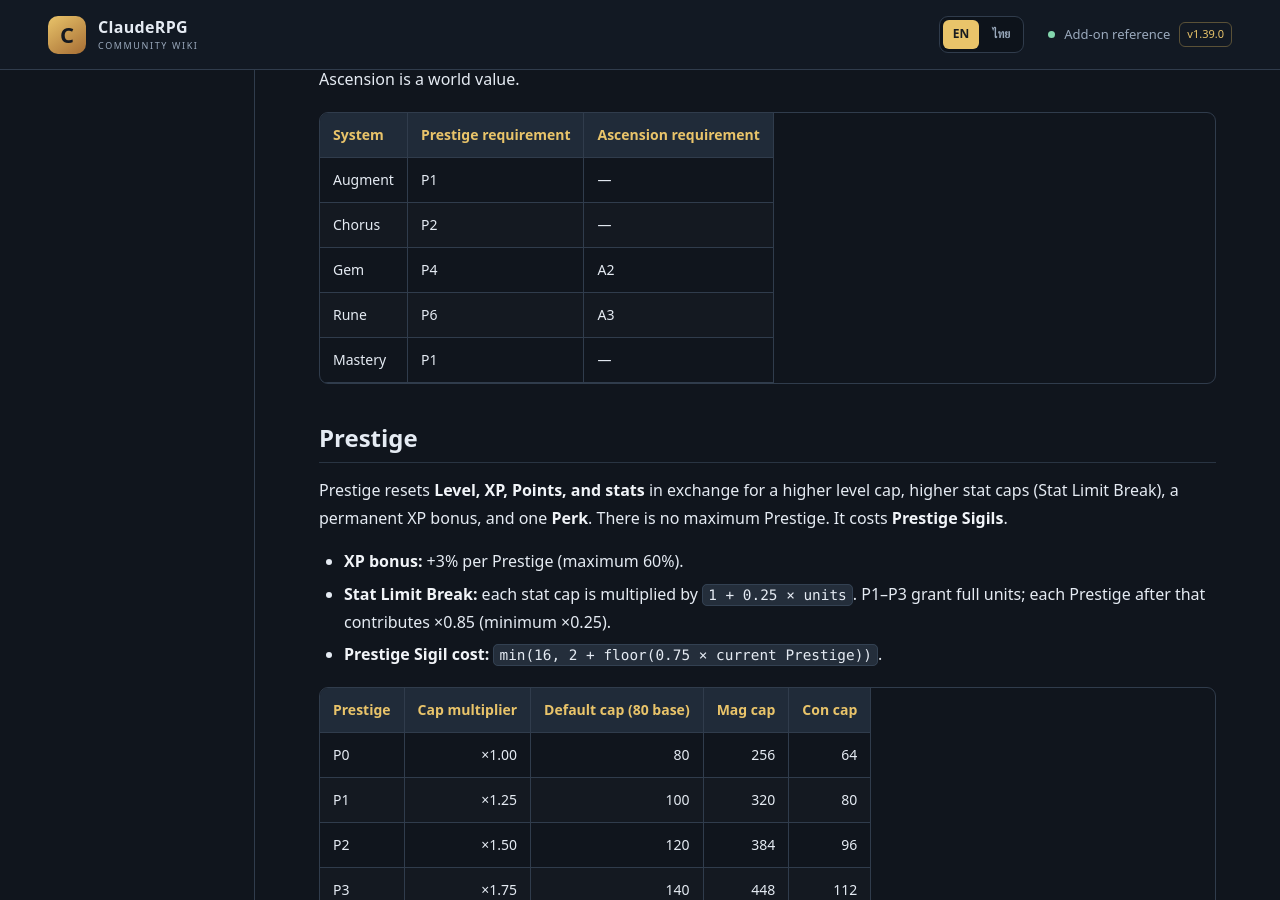
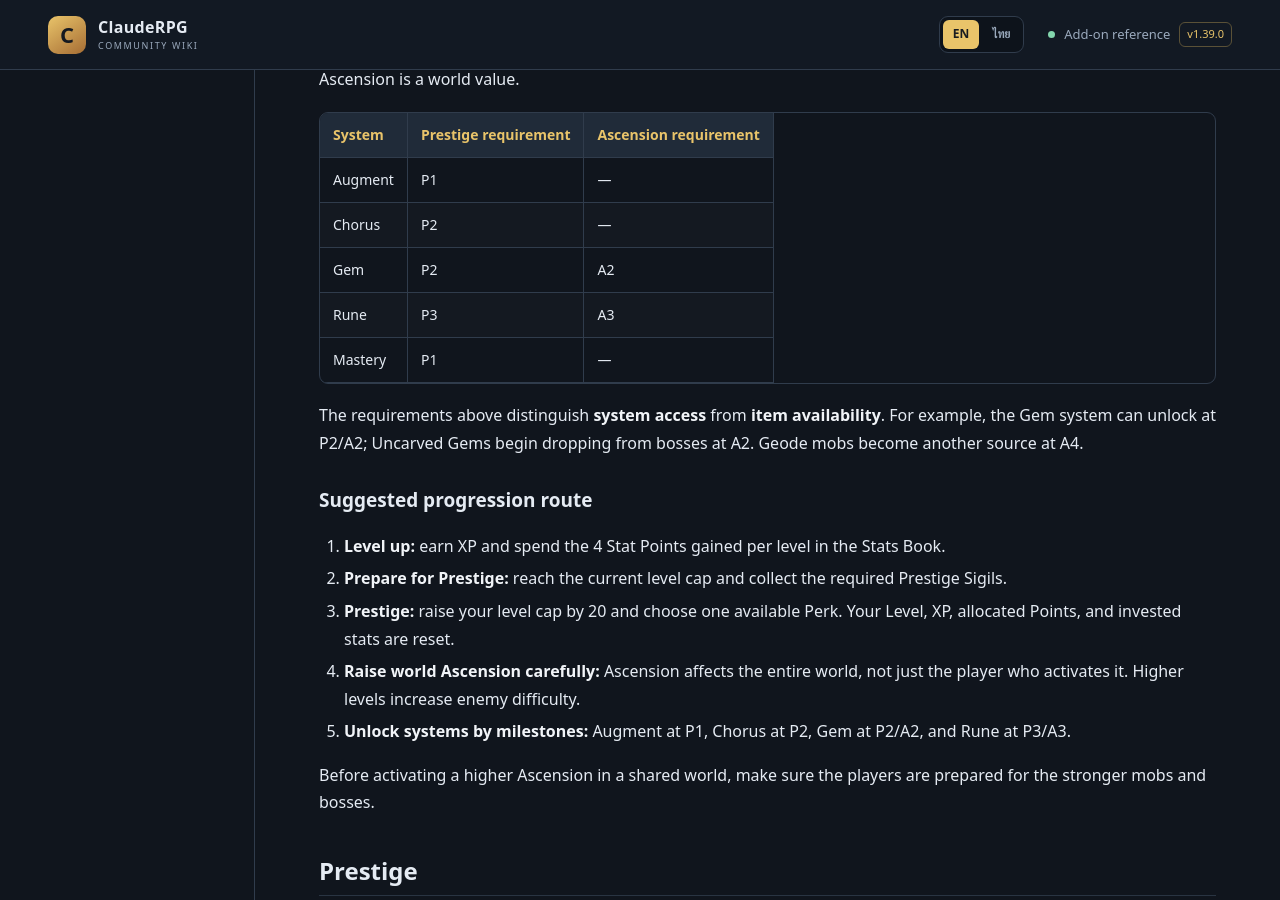
Before and after one commit to miniTorch25/ClaudeRPG-Wiki-V2, a Jekyll site: the page built from Progression.md, in a window 1280 px wide and 900 px high, scrolled down 1592 px. Built offline with Jekyll 4.4.1, drawn with Linux system fonts in a browser that asks for light colours; our own code applies the rules of GitHub Pages for plain Markdown files.

Commit message:
Expand progression guide and align system unlock requirements

```diff
--- a/Progression.md
+++ b/Progression.md
@@ -55,9 +55,21 @@ A system opens when **all** requirements are met. Level gates are remembered, so
 |---|---|---|
 | Augment | P1 | — |
 | Chorus | P2 | — |
-| Gem | P4 | A2 |
-| Rune | P6 | A3 |
+| Gem | P2 | A2 |
+| Rune | P3 | A3 |
 | Mastery | P1 | — |
+
+The requirements above distinguish **system access** from **item availability**. For example, the Gem system can unlock at P2/A2; Uncarved Gems begin dropping from bosses at A2. Geode mobs become another source at A4.
+
+### Suggested progression route
+
+1. **Level up:** earn XP and spend the 4 Stat Points gained per level in the Stats Book.
+2. **Prepare for Prestige:** reach the current level cap and collect the required Prestige Sigils.
+3. **Prestige:** raise your level cap by 20 and choose one available Perk. Your Level, XP, allocated Points, and invested stats are reset.
+4. **Raise world Ascension carefully:** Ascension affects the entire world, not just the player who activates it. Higher levels increase enemy difficulty.
+5. **Unlock systems by milestones:** Augment at P1, Chorus at P2, Gem at P2/A2, and Rune at P3/A3.
+
+Before activating a higher Ascension in a shared world, make sure the players are prepared for the stronger mobs and bosses.
 
 ## Prestige
 
@@ -210,9 +222,21 @@ XP ที่ต้องใช้เพื่อขึ้นเลเวลถ
 |---|---|---|
 | Augment | P1 | — |
 | Chorus | P2 | — |
-| Gem | P4 | A2 |
-| Rune | P6 | A3 |
+| Gem | P2 | A2 |
+| Rune | P3 | A3 |
 | Mastery | P1 | — |
+
+เงื่อนไขข้างต้นแยก **การปลดล็อกระบบ** ออกจาก **การหาไอเทม** ตัวอย่างเช่น ระบบ Gem ปลดล็อกได้เมื่อถึง P2/A2 โดยบอสจะเริ่มดรอป Uncarved Gem ที่ A2 และมอนสเตอร์ Geode จะเป็นแหล่งดรอปเพิ่มเติมเมื่อถึง A4
+
+### เส้นทางความก้าวหน้าที่แนะนำ
+
+1. **เพิ่มเลเวล:** รับ XP และใช้ Stat Points 4 แต้มต่อเลเวลใน Stats Book
+2. **เตรียม Prestige:** ไปให้ถึงเลเวลสูงสุดปัจจุบันและรวบรวม Prestige Sigil ให้ครบ
+3. **ทำ Prestige:** เพิ่มเพดานเลเวลอีก 20 และเลือก Perk ที่มีให้ โดย Level, XP, แต้มที่จัดสรร และค่าสเตตัสที่ลงทุนไว้จะถูกรีเซ็ต
+4. **เพิ่ม Ascension อย่างระมัดระวัง:** Ascension มีผลกับทั้งโลก ไม่ใช่แค่ผู้เล่นที่กดเพิ่ม ระดับที่สูงขึ้นทำให้ศัตรูแข็งแกร่งขึ้น
+5. **ปลดล็อกระบบตามความก้าวหน้า:** Augment ที่ P1, Chorus ที่ P2, Gem ที่ P2/A2 และ Rune ที่ P3/A3
+
+ก่อนเพิ่ม Ascension ในโลกที่เล่นร่วมกัน ควรตรวจสอบให้แน่ใจว่าผู้เล่นพร้อมรับมือกับมอนสเตอร์และบอสที่แข็งแกร่งขึ้น
 
 ## Prestige
 
```
